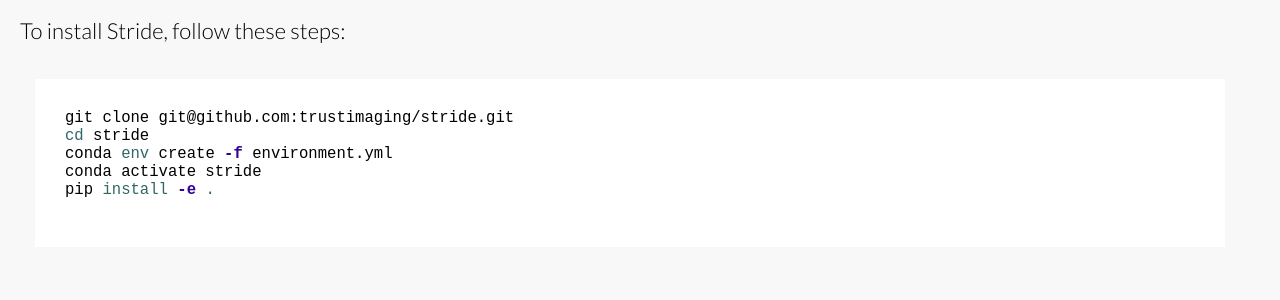
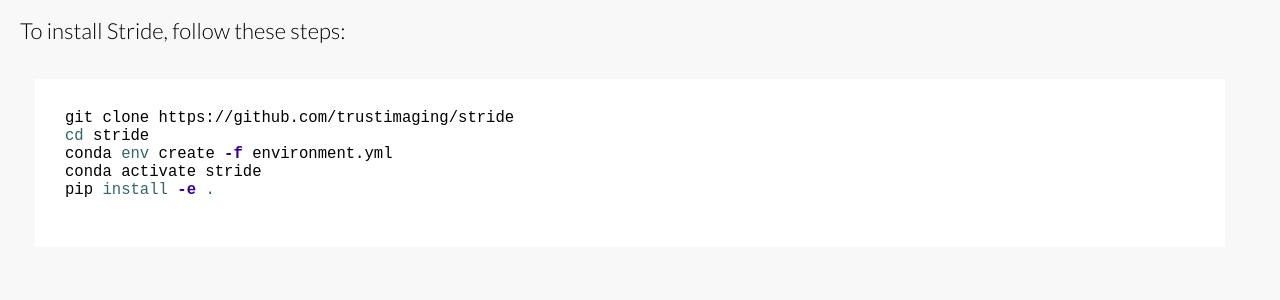
Before and after one commit to trustimaging/trustimaging.github.io, a Jekyll site: the page built from index.html, in a window 1280 px wide and 900 px high, scrolled down 1284 px. Shown: the part 151-451 px from the top of the window. Built offline with Jekyll 4.4.1, drawn with Linux system fonts in a browser that asks for light colours; nearby versions of some CDN libraries; the list of posts is cut into pages by our own code.

Commit message:
Changed clone address

```diff
--- a/index.html
+++ b/index.html
@@ -80,7 +80,7 @@
 
 					<div class="highlight-container">
 					{% highlight sh %}
-git clone git@github.com:trustimaging/stride.git
+git clone https://github.com/trustimaging/stride
 cd stride
 conda env create -f environment.yml
 conda activate stride
```
